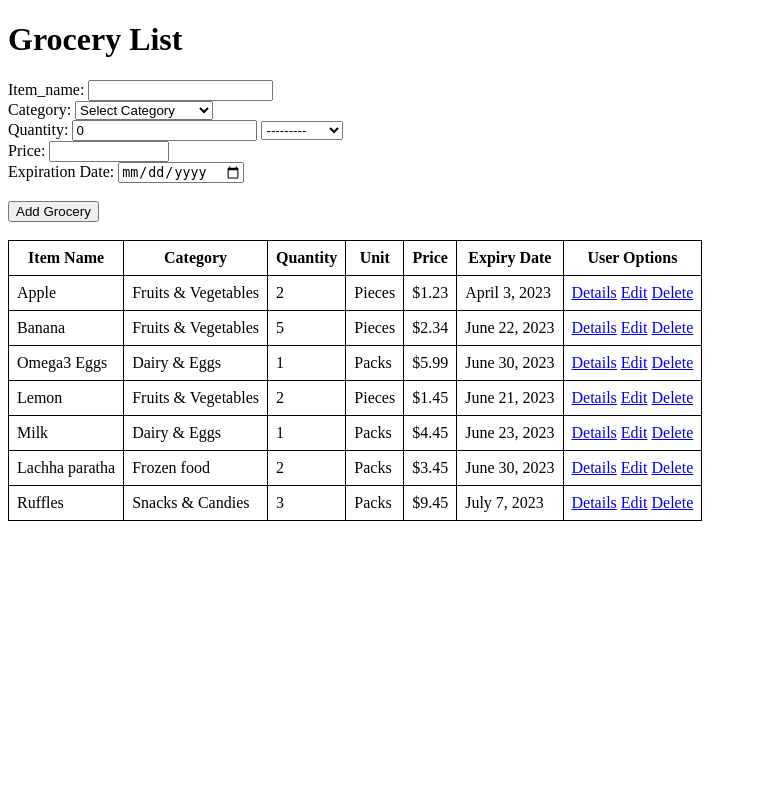
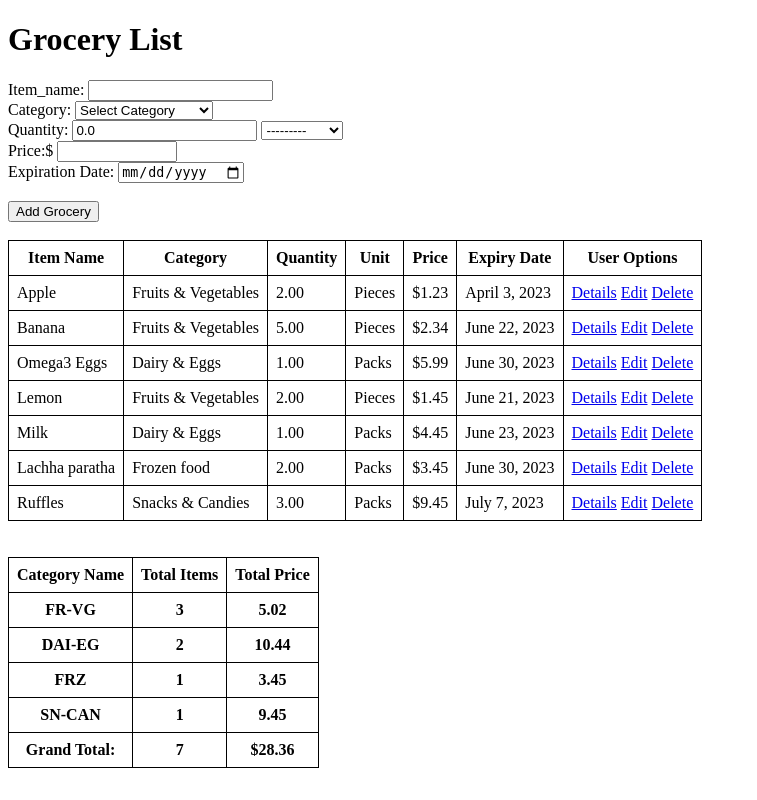
Before and after one commit to chandant9/idogrocery, a Django app: page /grocery/list/ in a window 1280 px wide. Shown: the whole page, without its empty margins (0-757 px from the left). Run offline with Django 4.2, Linux system fonts and the light colour scheme; data comes from the database, SQL or seed files in the repository; both versions use the stored data as it was after the commit; lists and menus that the app fills with data are empty.

Commit message:
changed the logic to count total items bought instead of summing the quantity and changed the quantity model to DecimalField from integer field

```diff
--- a/grocery_app/grocery/models.py
+++ b/grocery_app/grocery/models.py
@@ -31,9 +31,9 @@ CAT_CHOICES = (
 class GroceryItem(models.Model):
     name = models.CharField(max_length=100, null=True)
     category = models.CharField(max_length=7, choices=CAT_CHOICES, null=True)
-    quantity = models.PositiveIntegerField(default=0)
+    quantity = models.DecimalField(max_digits=4, decimal_places=2, default=0.00)
     unit = models.CharField(max_length=50, choices=UNIT_CHOICES, null=True)
-    price = models.DecimalField(max_digits=10, decimal_places=2, null=True)
+    price = models.DecimalField(max_digits=10, decimal_places=2, default=0.00)
     expiration_date = models.DateField()
 
     def __str__(self):
--- a/grocery_app/grocery/templates/grocery/list.html
+++ b/grocery_app/grocery/templates/grocery/list.html
@@ -30,8 +30,8 @@
         {{ form.quantity.label }}: {{ form.quantity }} {{ form.unit }}<br>
 
         <div class="form-group">
-            <label for="{{ form.price.id_for_label }}">Price:</label>
-            <input type="number" step="0.01" class="form-control" id="{{ form.price.id_for_label }}" name="{{ form.price.html_name }}" value="{{ form.price.value|default:'' }}" min="0" max="9999999.99" autocomplete="off">
+            <label for="{{ form.price.id_for_label }}">Price:$</label>
+            <input type="number" step="0.01" class="form-control" id="{{ form.price.id_for_label }}" name="{{ form.price.html_name }}" value="{{ form.price.value|default:'' }}" min="0" max="9999999.99">
         </div>
 
         <div class="form-group">
@@ -78,5 +78,32 @@
             {% endfor %}
         </tbody>
     </table>
+    <br>
+    <br>
+    <table>
+        <thead>
+            <tr>
+                <th>Category Name</th>
+                <th>Total Items</th>
+                <th>Total Price</th>
+            </tr>
+        </thead>
+        <tbody>
+            {% for category, totals in category_totals.items %}
+            <tr>
+                <th>{{ category }}</th>
+                <th>{{ totals.items }}</th>
+                <th>{{ totals.price }}</th>
+            </tr>
+            {% endfor %}
+        </tbody>
+        <tfoot>
+            <tr>
+                <th>Grand Total:</th>
+                <th>{{ total_items }}</th>
+                <th>${{ total_price }}</th>
+            </tr>
+        </tfoot>
+    </table>
 </body>
 </html>
--- a/grocery_app/grocery/views.py
+++ b/grocery_app/grocery/views.py
@@ -15,31 +15,30 @@ def grocery_list(request):
 
     # To calculate total quantity and prices on both total and category level
     category_totals = dict()
-    total_quantity = 0
     total_price = 0
+    total_items = 0
 
     # Iterating through each item.
     for grocery in groceries:
         category = grocery.category
-        quantity = grocery.quantity
         price = grocery.price
 
         # Assigning values for each category for quantity and price and summing it up
         if category in category_totals:
-            category_totals[category]['quantity'] += quantity
+            category_totals[category]['items'] += 1
             category_totals[category]['price'] += price
         else:
-            category_totals[category] = {'quantity': quantity, 'price': price}
+            category_totals[category] = {'items': 1, 'price': price}
 
         # calculating overall totals here
-        total_quantity += quantity
         total_price += price
+        total_items += 1
 
     context = {
         'form': form,
         'groceries': groceries,
         'category_totals': category_totals,
-        'total_quantity': total_quantity,
+        'total_items': total_items,
         'total_price': total_price,
     }
     return render(request, 'grocery/list.html', context)
```
Also changed, not shown: grocery_app/db.sqlite3, grocery_app/grocery/migrations/0004_alter_groceryitem_category_alter_groceryitem_name_and_more.py (added), grocery_app/grocery/migrations/0005_alter_groceryitem_price.py (added).
